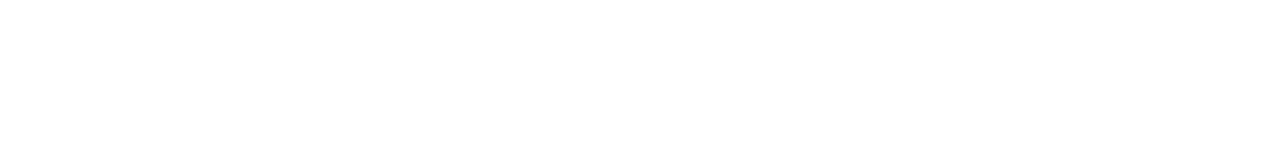
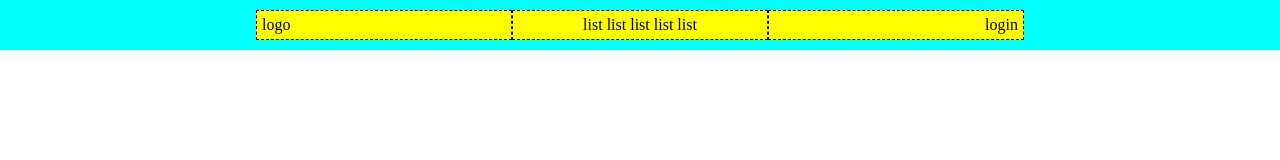
Before and after one commit to Fedois/htmlcss-struttura-discord, a plain HTML site: page index.html in a window 1280 px wide. Drawn offline with Linux system fonts and the light colour scheme.

Commit message:
struttura base header della pagina

```diff
--- a/css/style.css
+++ b/css/style.css
@@ -4,3 +4,61 @@
     padding: 0;
     box-sizing: border-box;
 }
+
+/* GENERAL */
+nav{
+    display: flex;
+    justify-content: center;
+    align-items: center;;
+}
+
+
+nav div{
+    flex-basis: 20%;
+    padding: 5px;
+}
+.list{
+    list-style: none;
+    text-align: center;
+}
+ul > li{
+    list-style: none;
+    display: inline-block;
+}
+.button{
+    text-align: end;
+}
+
+
+
+
+
+
+
+
+
+
+
+
+
+
+
+
+
+
+
+
+
+/* DEBUG */
+nav{
+    background-color: aqua;
+    height: 50px;
+}
+nav div{
+    background-color: yellow;
+    height: 30px;
+    border: 1px dashed black;
+}
+nav div:nth-child(3){
+    text-align: end;
+}
--- a/index.html
+++ b/index.html
@@ -9,7 +9,103 @@
     <title>Discord</title>
 </head>
 <body>
+    <!-- header della pagina -->
+    <header>
+        <nav>
+            <div>
+                logo
+            </div>
 
+            <div class="list">
+                <ul>
+                    <li>list</li>
+                    <li>list</li>
+                    <li>list</li>
+                    <li>list</li>
+                    <li>list</li>
+                </ul>
+            </div>
+
+            <div class="button">
+                login
+            </div>
+        </nav>
+        <section>
+            <div>
+
+            </div>
+        </section>
+    </header>
+
+    <!-- main della pagina  -->
+    <main>
+        <Section>
+            <div>
+
+            </div>
+
+            <div>
+
+            </div>
+         </Section>
+
+        <Section>
+            <div>
+
+            </div>
+
+            <div>
+
+            </div>
+        </Section>
+
+        <Section>
+            <div>
+
+            </div>
+
+            <div>
+
+            </div>
+        </Section>
+
+        <Section>
+            <div>
+
+            </div>
+        </Section>
+    </main>
+
+    <!-- footer della pagina  -->
+    <footer>
+        <section>
+            <div>
+
+            </div>
+
+            <div>
+
+            </div>
+
+            <div>
+
+            </div>
+
+            <div>
+
+            </div>
+
+            <div>
+
+            </div>
+         </section>
+
+        <section>
+            <div>
+
+            </div>
+        </section>
+     </footer>
 
 </body>
 </html>
```
